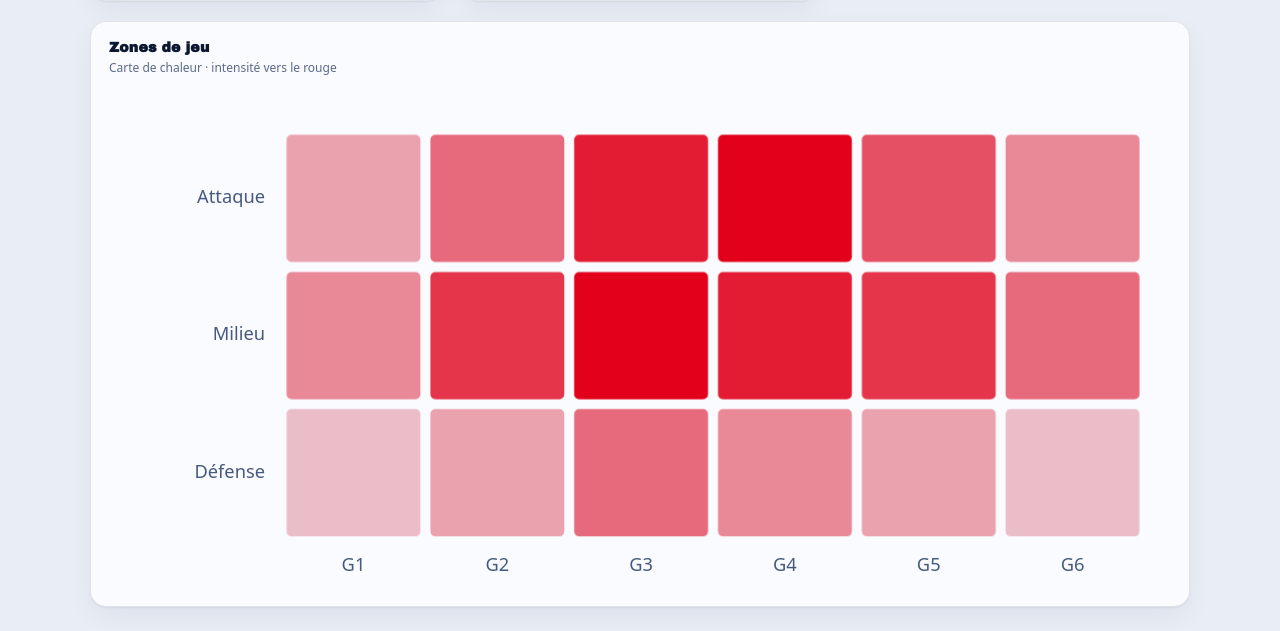
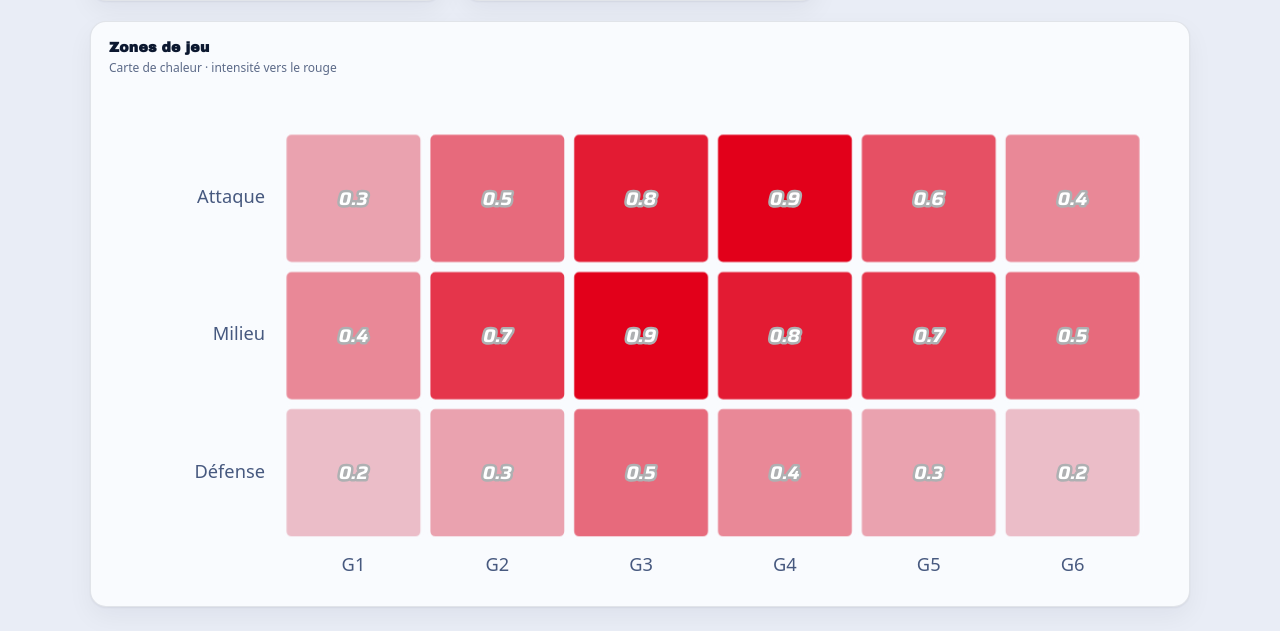
Before and after one commit to KheyLeigh/psg-analytics, a PHP site: page /tests/browser/charts-demo.html in a window 1280 px wide. Shown: the part 1358-1989 px from the top of the page. Run offline with PHP 8.4, Linux system fonts and the light colour scheme.

Commit message:
feat(dashboard): chiffres dans la heatmap, Champion réservé à 2025-26
La carte de chaleur "Buts par joueur et par mois" affiche désormais le
nombre de buts en clair dans chaque cellule non nulle (halo sombre en
paint-order pour rester lisible du navy discret au rouge chaud), la
couleur seule ne portait pas assez l'information.

Le jalon "Champion" du graphique "Course au titre" (point doré en fin
de courbe et légende sous le titre) n'apparaît plus que pour la saison
2025-26, effectivement remportée. Il s'affichait auparavant sur
n'importe quelle saison, y compris 2026-27 en cours, ce qui suggérait
à tort un titre déjà acquis.

```diff
--- a/assets/css/charts.css
+++ b/assets/css/charts.css
@@ -156,6 +156,20 @@
   font-size: 11px;
   fill: var(--dim);
 }
+/* Halo sombre en paint-order pour rester lisible quelle que soit l'intensité
+   de la cellule (du navy discret au rouge chaud). */
+.chart .heat-value {
+  font-family: var(--num);
+  font-style: italic;
+  font-size: 11px;
+  font-weight: 600;
+  fill: #fff;
+  paint-order: stroke;
+  stroke: color-mix(in srgb, var(--surface) 70%, #000);
+  stroke-width: 3px;
+  stroke-linejoin: round;
+  pointer-events: none;
+}
 
 /* Apparition douce et cohérente sur tous les charts, désactivée si l'utilisateur
    limite les animations. */
--- a/assets/js/charts/heatmap.js
+++ b/assets/js/charts/heatmap.js
@@ -46,6 +46,15 @@ export function render(container, data, options = {}) {
       });
       cell.appendChild(svgEl('title', {}, `${row.label}, ${(colLabels && colLabels[c]) || 'zone ' + (c + 1)} : ${value}`));
       svg.appendChild(cell);
+
+      // Valeur affichée en clair dans la cellule : la couleur seule ne porte pas
+      // assez l'information (au clic comme au coup d'oeil), le chiffre confirme.
+      if (value > 0) {
+        svg.appendChild(svgEl('text', {
+          class: 'heat-value', x: x + (cw - GAP) / 2, y: y + (ch - GAP) / 2,
+          'text-anchor': 'middle', 'dominant-baseline': 'central',
+        }, String(value)));
+      }
     });
   });
 
```
Also changed, not shown: php/views/pages/dashboard.php (+8 -2 lines).
